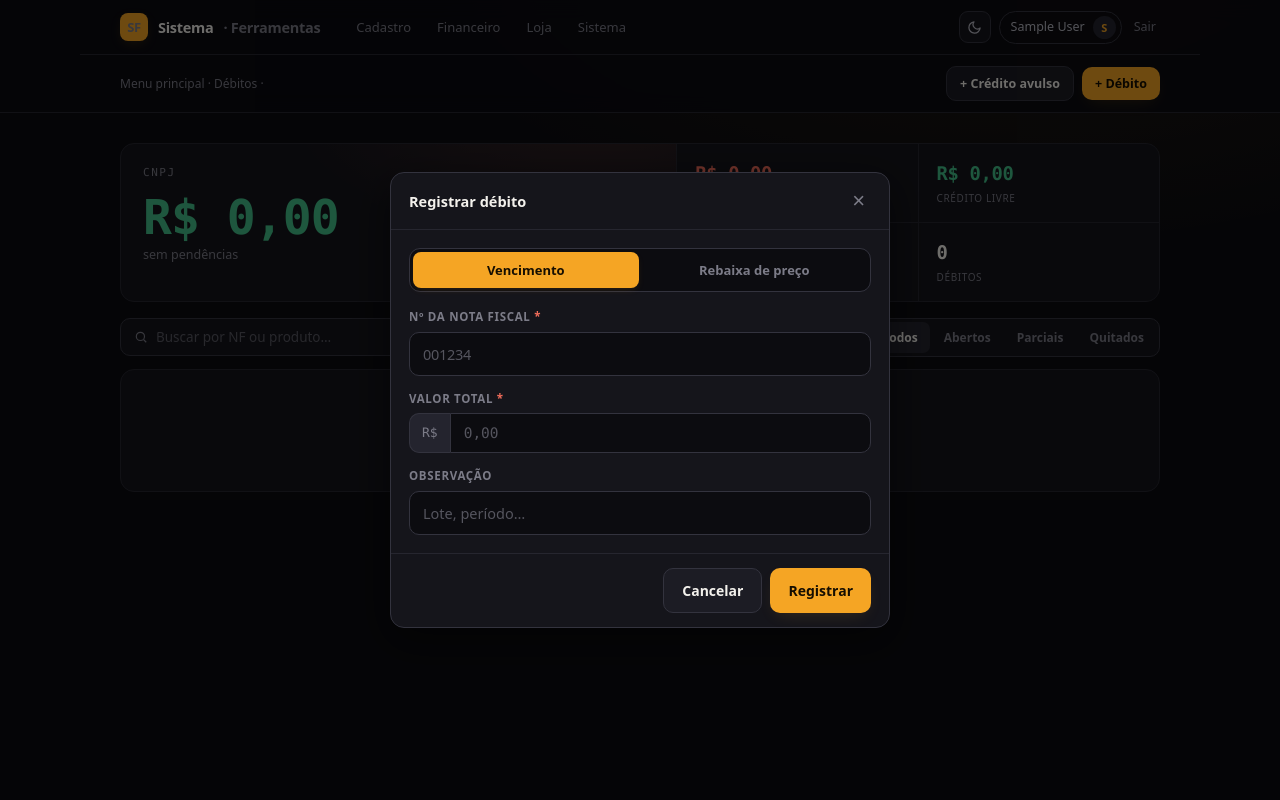
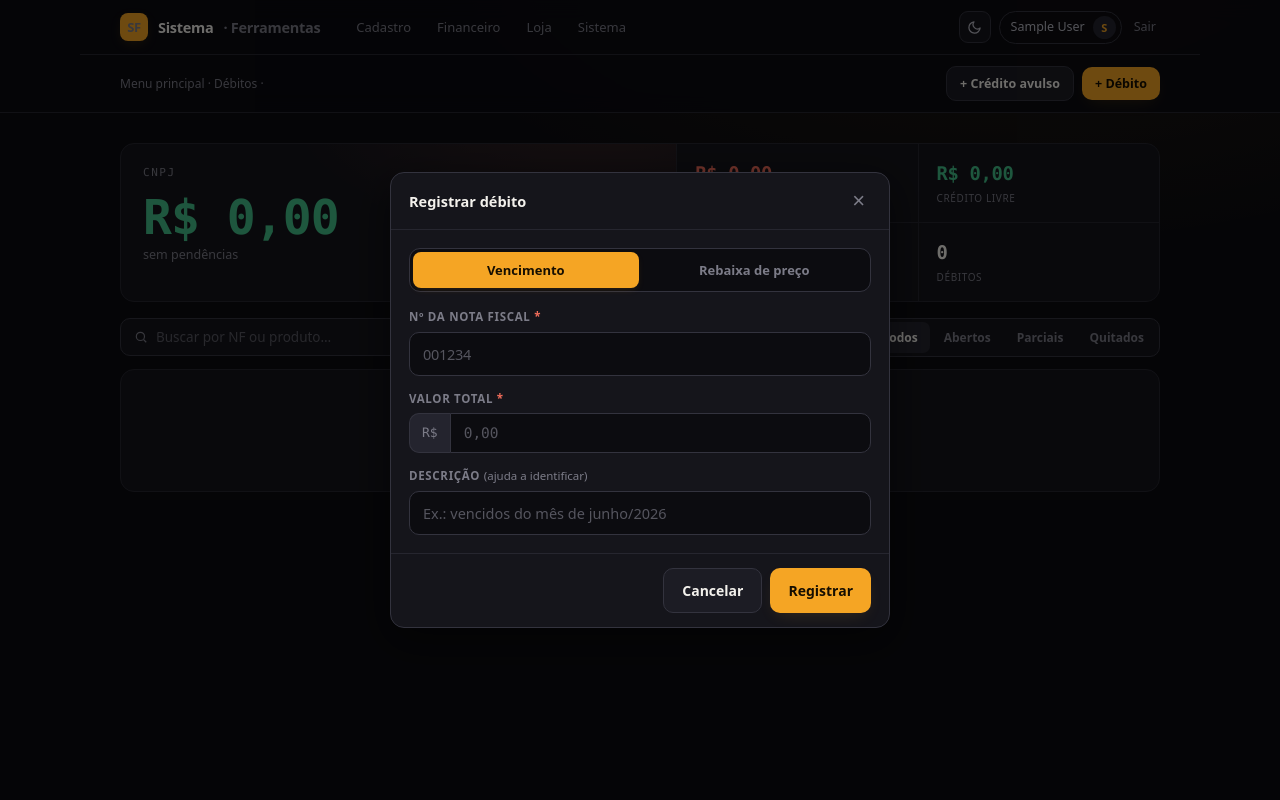
Before and after one commit to Danitinho/sistema-ferramentas, a Flask app: template templates/debitos/debitos_empresa.html in a window 1280 px wide, after a click on "+ Débito". Run offline with Flask 3, Linux system fonts and the light colour scheme; the template is opened without the code that fills it, so the values that code supplies are empty; the visitor is signed in with stand-in values (Sample User, id 1).

Commit message:
Debitos: descricao do debito em destaque no bloco
O campo livre do debito vira 'Descricao' (ex.: 'vencidos de junho/2026')
e passa a aparecer em destaque no card do bloco, numa linha propria com
acento ambar, facilitando a identificacao. Sem migracao (usa o obs
existente); debitos antigos ja mostram o texto em destaque.

Co-Authored-By: Claude Opus 4.8 <noreply@anthropic.com>

```diff
--- a/templates/debitos/debitos_empresa.html
+++ b/templates/debitos/debitos_empresa.html
@@ -55,7 +55,9 @@
   .deb-top { display: flex; align-items: flex-start; gap: 10px; padding: 15px 16px 10px; }
   .deb-ident { flex: 1; min-width: 0; }
   .deb-ident .l1 { display: flex; align-items: center; gap: 7px; flex-wrap: wrap; font-size: 14px; font-weight: 700; }
-  .deb-ident .l2 { font-size: 11.5px; color: var(--muted); margin-top: 4px; }
+  .deb-desc { font-size: 13.5px; font-weight: 550; color: var(--ink); line-height: 1.35;
+    margin-top: 7px; padding-left: 9px; border-left: 2px solid var(--amber-btn); }
+  .deb-ident .l2 { font-size: 11.5px; color: var(--muted); margin-top: 6px; }
   .deb-val { text-align: right; flex-shrink: 0; }
   .deb-val .t { font-size: 16px; font-weight: 750; }
   .deb-val .s { font-size: 11px; color: var(--danger); margin-top: 2px; }
@@ -173,10 +175,10 @@
           {% else %}<span class="tag tag-r">Rebaixa</span> {{ d.produto }}{% endif %}
           <span class="pill p-{{ d.status }}">{{ d.status }}</span>
         </div>
+        {% if d.obs %}<div class="deb-desc">{{ d.obs }}</div>{% endif %}
         <div class="l2 num">
           {{ d.data_fmt[:10] }}
           {% if d.tipo == 'rebaxa' %} · {{ d.quantidade | int if d.quantidade == d.quantidade | int else d.quantidade }} un × {{ d.valor_unit | brl }}{% endif %}
-          {% if d.obs %} · <span style="font-family:var(--sans)">{{ d.obs }}</span>{% endif %}
         </div>
       </div>
       <div class="deb-val">
@@ -232,8 +234,8 @@
         <label>Valor total <em>*</em></label>
         <div class="ingrp"><span class="pre">R$</span>
           <input type="number" id="v-valor" placeholder="0,00" min="0" step="0.01" inputmode="decimal"></div>
-        <label>Observação</label>
-        <input type="text" id="v-obs" placeholder="Lote, período…">
+        <label>Descrição <span style="font-weight:400;text-transform:none;letter-spacing:0;color:var(--muted)">(ajuda a identificar)</span></label>
+        <input type="text" id="v-obs" placeholder="Ex.: vencidos do mês de junho/2026">
       </div>
       <div id="campos-rebaxa" style="display:none">
         <label>Produto <em>*</em></label>
@@ -250,8 +252,8 @@
           </div>
         </div>
         <div class="alertx" style="margin-top:12px" id="preview-total">Total: R$ 0,00</div>
-        <label>Observação</label>
-        <input type="text" id="r-obs" placeholder="Preço original, preço rebaixado…">
+        <label>Descrição <span style="font-weight:400;text-transform:none;letter-spacing:0;color:var(--muted)">(ajuda a identificar)</span></label>
+        <input type="text" id="r-obs" placeholder="Ex.: rebaixa dos vencidos de junho/2026">
       </div>
       <div class="result-box error" id="msg-debito" style="margin-top:12px">
         <div class="result-value error" id="msg-debito-txt"></div>
```
